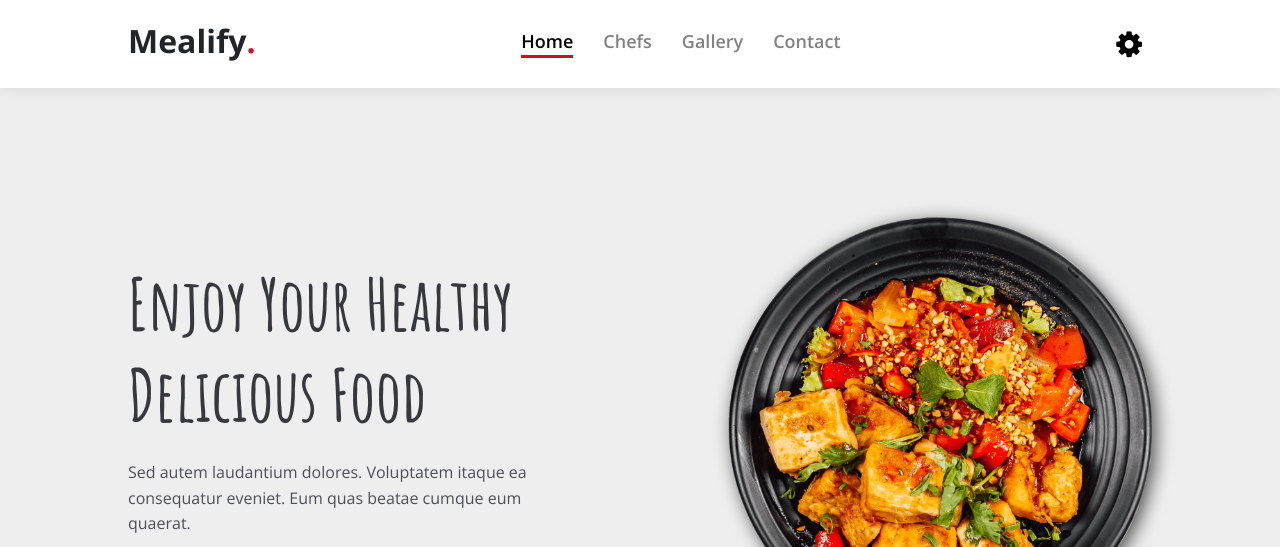
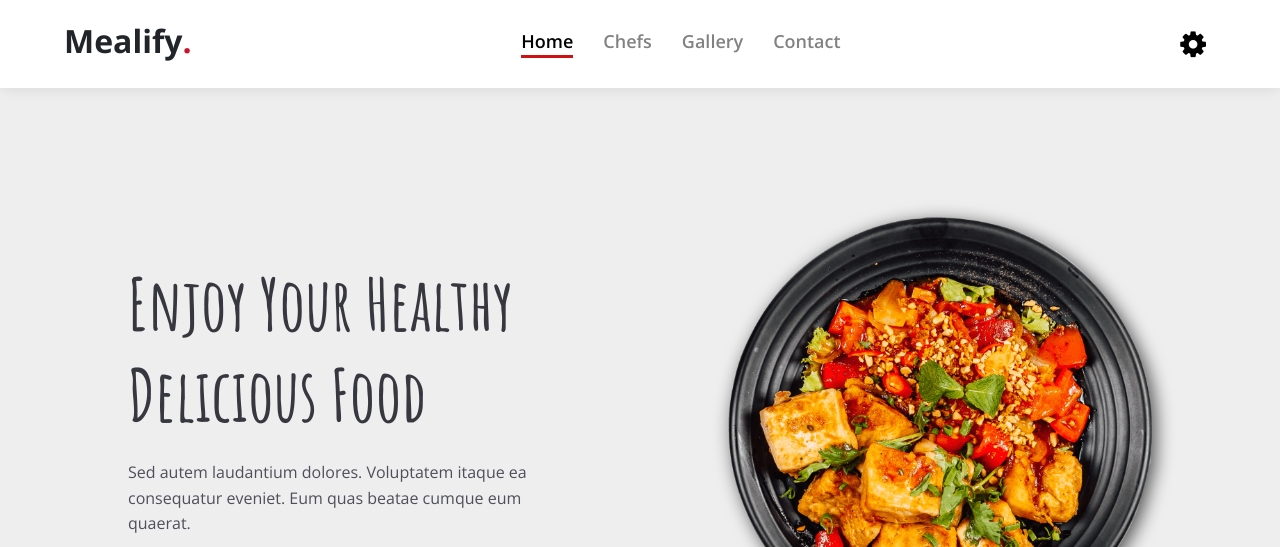
Before and after one commit to Omnia711/food-site, a plain HTML site: page index.html in a window 1280 px wide. Shown: the top 547 px of the page. Drawn offline with nearby package versions, Linux system fonts and the light colour scheme.

Commit message:
Update main.css

```diff
--- a/main.css
+++ b/main.css
@@ -13,7 +13,7 @@ display: flex;
 flex-wrap: wrap;
 justify-content: space-between;
 align-content: center;
-padding: 1.5% 10%;
+padding: 1.5% 5%;
 width: 100%;
 background-color: #FFFFFF;
 margin: 0px auto;
```
